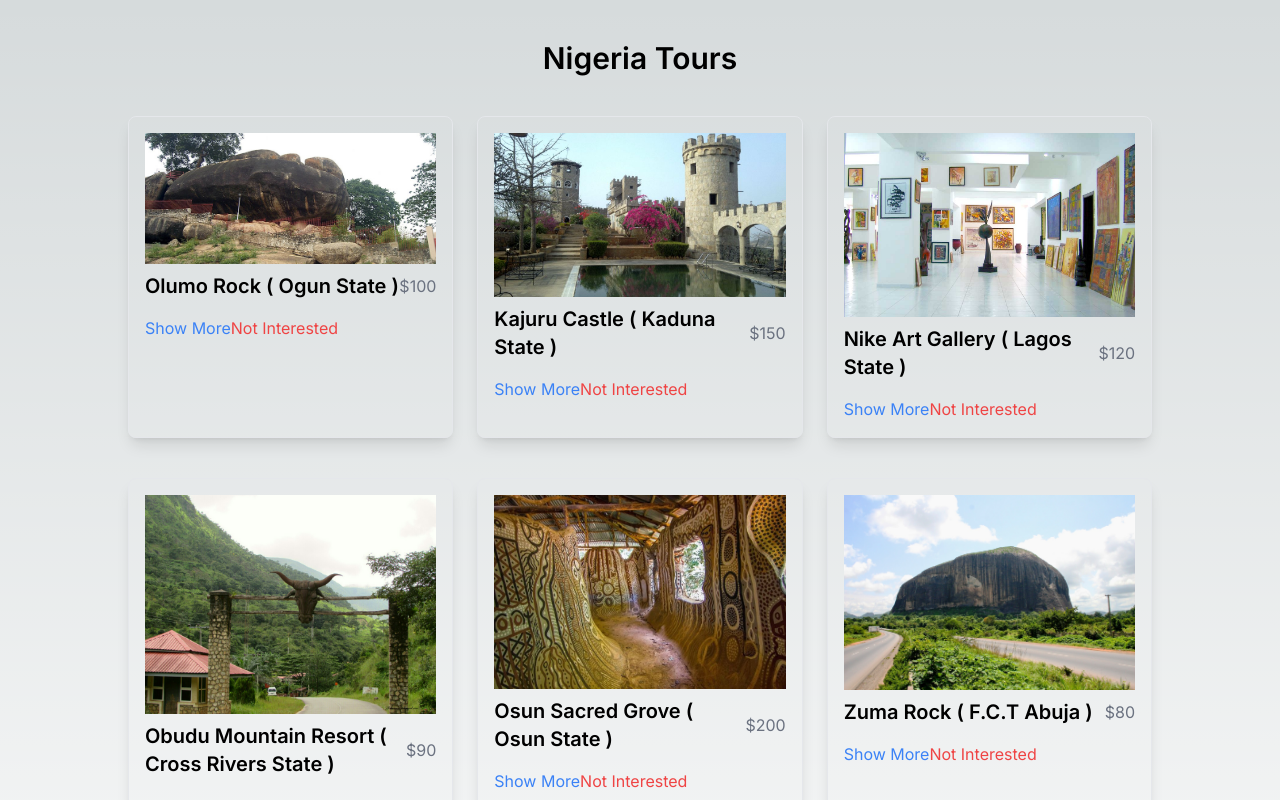
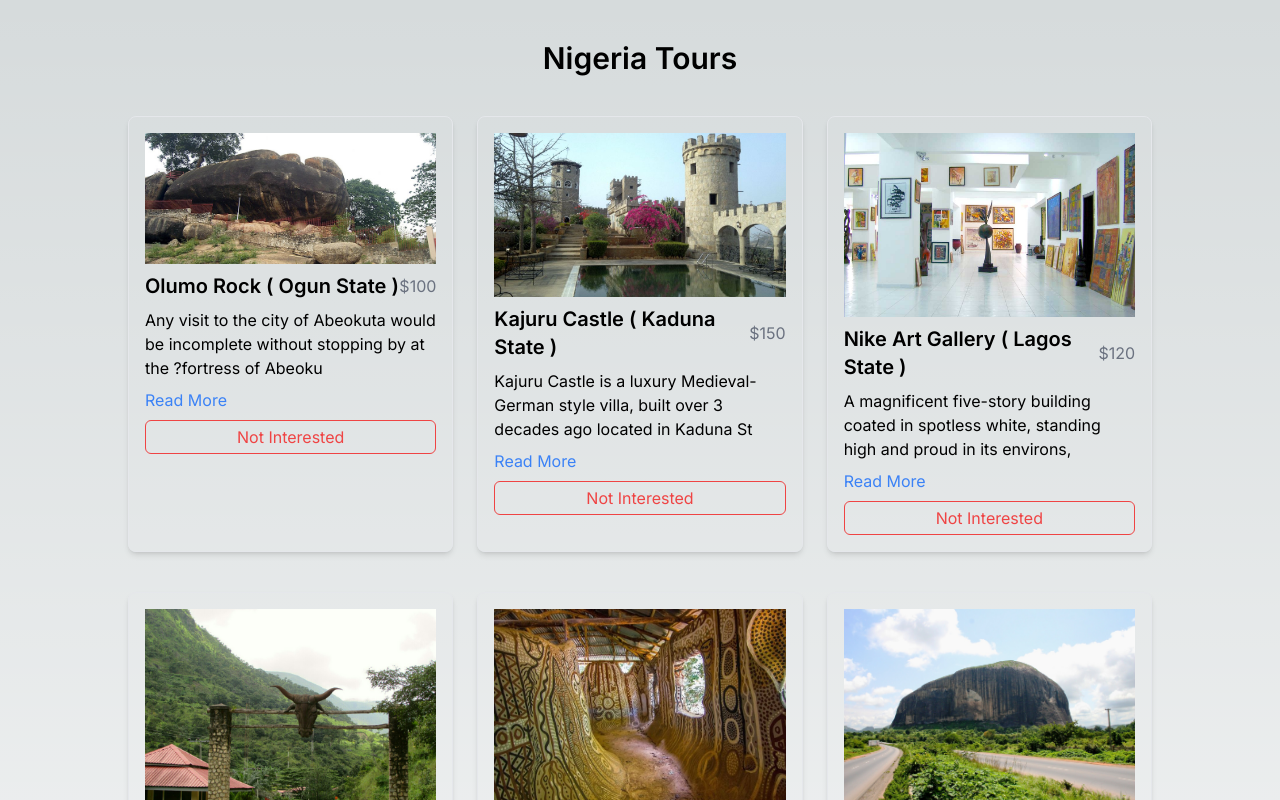
Before and after one commit to davidumoru/nigeria-tours, a Next.js app: page / in a window 1280 px wide. Shown: the top 800 px of the page. Built offline with nearby package versions, Linux system fonts and the light colour scheme.

Commit message:
Display first 100 char and adjust button style

```diff
--- a/components/TourCard.tsx
+++ b/components/TourCard.tsx
@@ -1,4 +1,4 @@
-import React, { useState } from 'react';
+import React, { useState } from "react";
 
 interface TourCardProps {
   image: string;
@@ -8,7 +8,13 @@ interface TourCardProps {
   onRemove: () => void;
 }
 
-const TourCard: React.FC<TourCardProps> = ({ image, price, name, description, onRemove }) => {
+const TourCard: React.FC<TourCardProps> = ({
+  image,
+  price,
+  name,
+  description,
+  onRemove,
+}) => {
   const [showDescription, setShowDescription] = useState(false);
 
   const toggleDescription = () => {
@@ -19,26 +25,33 @@ const TourCard: React.FC<TourCardProps> = ({ image, price, name, description, on
     onRemove();
   };
 
+  const displayDescription = showDescription
+    ? description
+    : description.slice(0, 100); // Display the first 100 characters initially
+
   return (
-    <div className="border border-gray-200 p-4 rounded-lg shadow-lg mb-4">
+    <div className="border border-gray-200 p-4 rounded-lg shadow-md mb-4">
       <img src={image} alt={name} className="mb-2" />
       <div className="flex justify-between items-center mb-2">
         <span className="text-xl font-semibold">{name}</span>
         <span className="text-gray-500">{price}</span>
       </div>
-      <p className={showDescription ? 'block' : 'hidden'}>{description}</p>
+      <p className="mb-2">{displayDescription}</p>
+
       <button
         onClick={toggleDescription}
         className="text-blue-500 hover:underline focus:outline-none"
       >
-        {showDescription ? 'Show Less' : 'Show More'}
+        {showDescription ? "Show Less" : "Read More"}
       </button>
-      <button
-        onClick={handleNotInterested}
-        className="mt-2 text-red-500 hover:underline focus:outline-none"
-      >
-        Not Interested
-      </button>
+      <div className="flex flex-col">
+        <button
+          onClick={handleNotInterested}
+          className="text-red-500 hover:underline focus:outline-none border border-red-500 mt-2 px-4 py-1 rounded-md"
+        >
+          Not Interested
+        </button>
+      </div>
     </div>
   );
 };
```
